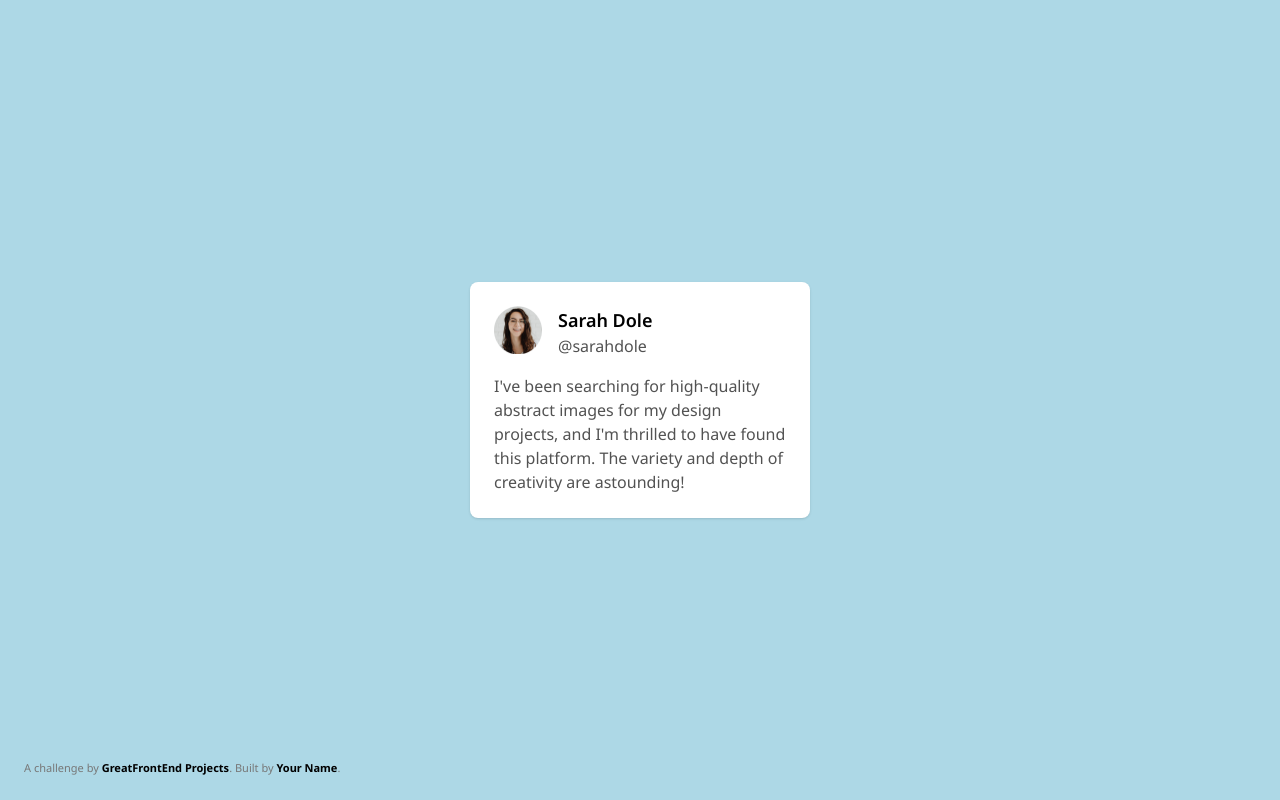
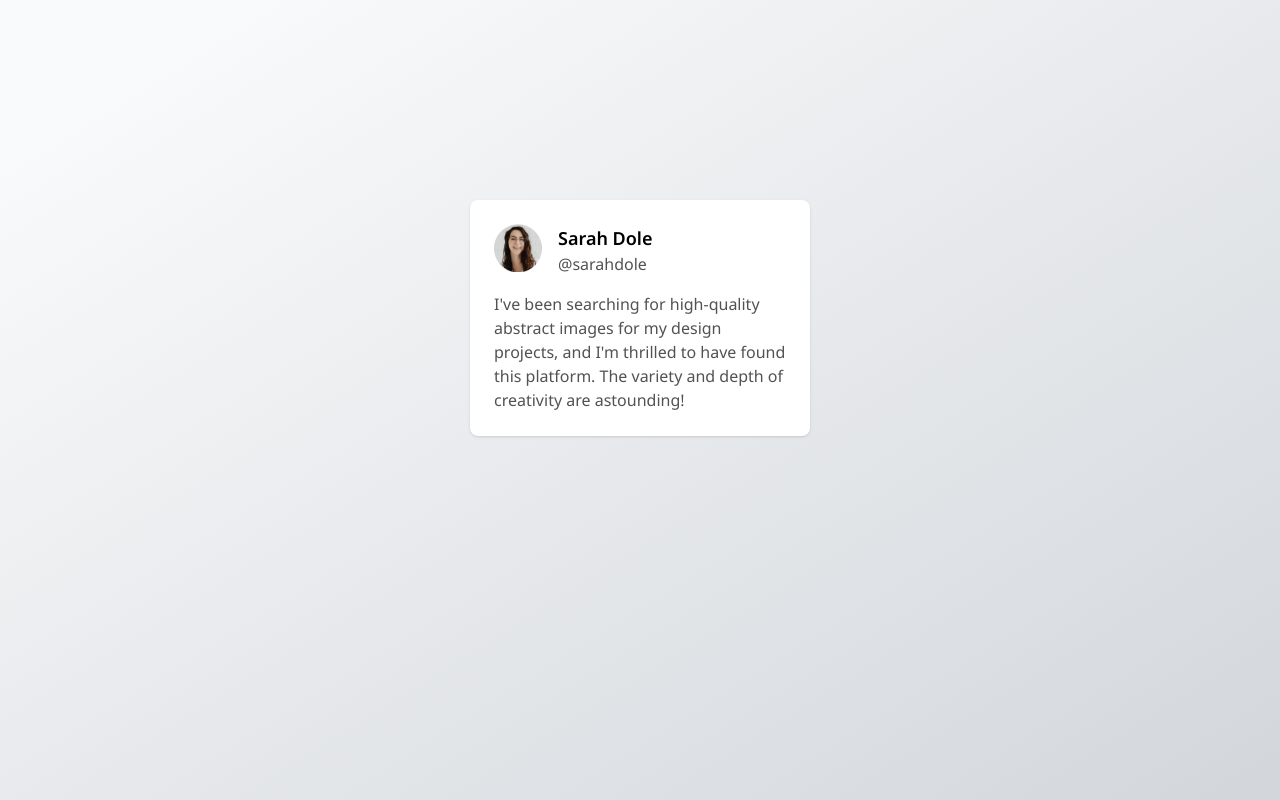
Before and after one commit to lusorich/testimonial_card, a plain HTML site: page index.html in a window 1280 px wide. Drawn offline with nearby package versions, Linux system fonts and the light colour scheme.

Commit message:
edit layout

```diff
--- a/css/style.css
+++ b/css/style.css
@@ -14,10 +14,9 @@ body {
   -webkit-font-smoothing: antialiased;
   -moz-osx-font-smoothing: grayscale;
   text-rendering: optimizeLegibility;
-  background-color: lightblue;
-
-  place-content: center;
+  background: linear-gradient(148deg, #F9FAFB 8.89%, #D2D6DB 100.48%);
   place-items: center;
+  padding: 200px 0;
 }
 
 * {
--- a/index.html
+++ b/index.html
@@ -38,7 +38,6 @@
       and I'm thrilled to have found this platform. The variety and depth of creativity are astounding!
     -->
     <!-- Attribute this challenge to yourself! -->
-    <div class="credits" data-gfe-screenshot-exclude="true"> A challenge by <a href="https://www.greatfrontend.com/projects?ref=challenges" target="_blank">GreatFrontEnd Projects</a>. Built by <a href="https://www.greatfrontend.com/projects/u/username" target="_blank">Your Name</a>. </div>
     <script src="js/index.js"></script>
   </body>
 </html>
```
